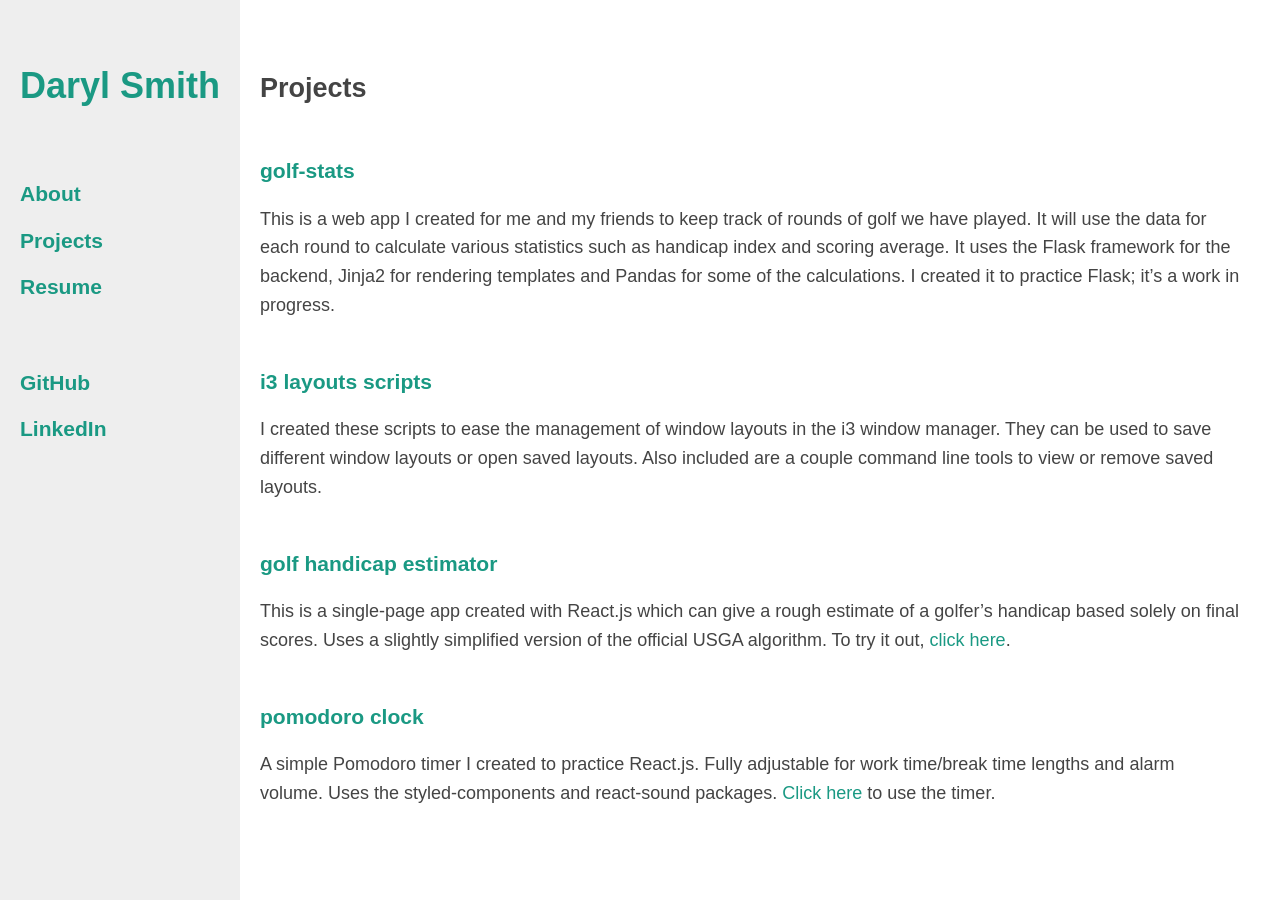
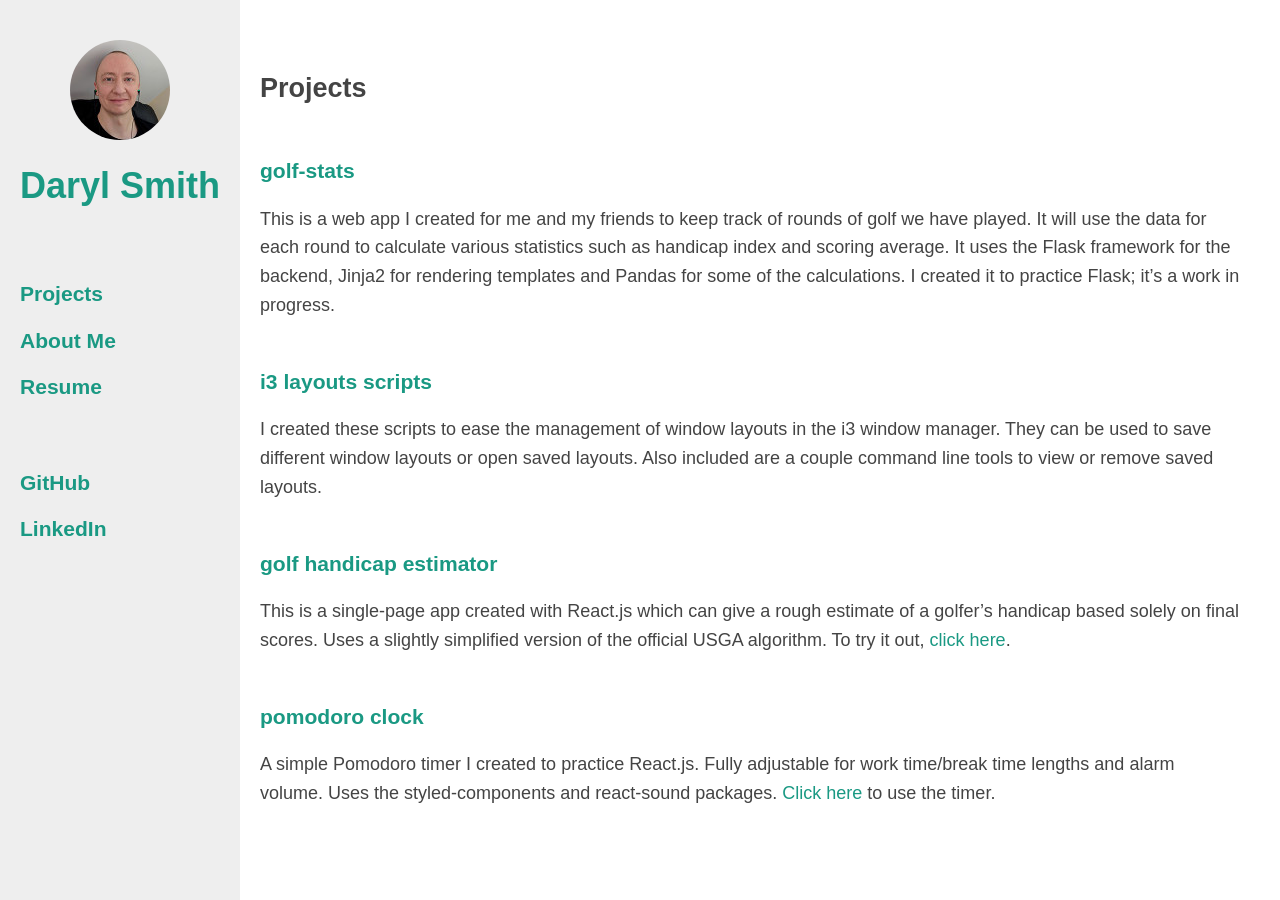
Before and after one commit to dschmaryl/dschmaryl.github.io, a Jekyll site: the page built from index.html, in a window 1280 px wide. Built offline with Jekyll 4.4.1, drawn with Linux system fonts in a browser that asks for light colours; some web fonts are replaced.

Commit message:
add selfie

```diff
--- a/_includes/sidebar.html
+++ b/_includes/sidebar.html
@@ -1,8 +1,9 @@
 <div class="sidebar">
+  <img class="selfie" src="{{ site.baseurl }}/public/selfie_100x100.jpg" alt="selfie"/>
   <a href="{{ site.baseurl }}/"><h1>Daryl Smith</h1></a>
   <br />
-  <a href="{{ site.baseurl }}/about"><h3>About</h3></a>
   <a href="{{ site.baseurl }}/projects"><h3>Projects</h3></a>
+  <a href="{{ site.baseurl }}/about"><h3>About Me</h3></a>
   <a href="{{ site.baseurl }}/resume"><h3>Resume</h3></a>
   <br />
   <a href="https://github.com/dschmaryl"><h3>GitHub</h3></a>
--- a/public/css/main.css
+++ b/public/css/main.css
@@ -36,6 +36,13 @@ a:hover {
   padding: 40px 20px 0 20px;
 }
 
+.selfie {
+  border-radius: 50%;
+  width: 50%;
+  margin: auto;
+  display: block;
+}
+
 .page-header {
   padding-bottom: 10px;
 }
```
Also changed, not shown: public/selfie_100x100.jpg (added).
